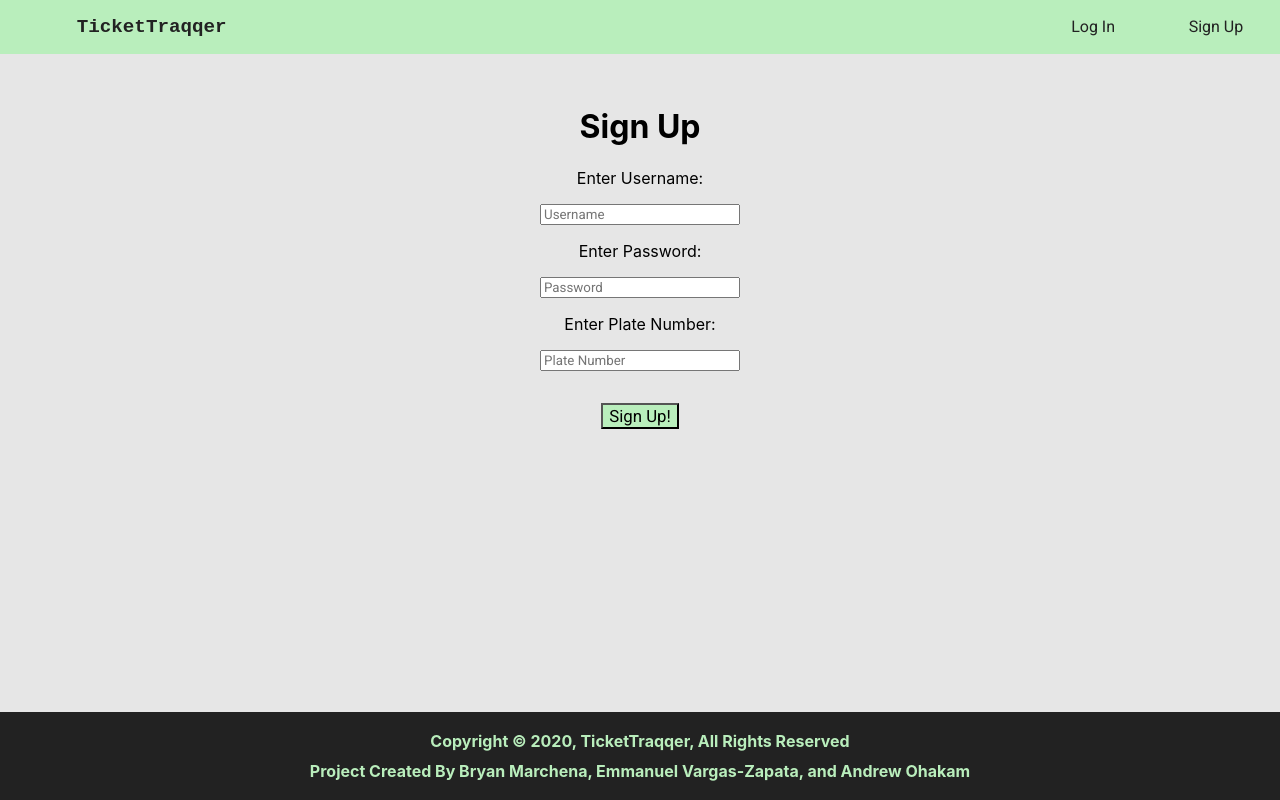
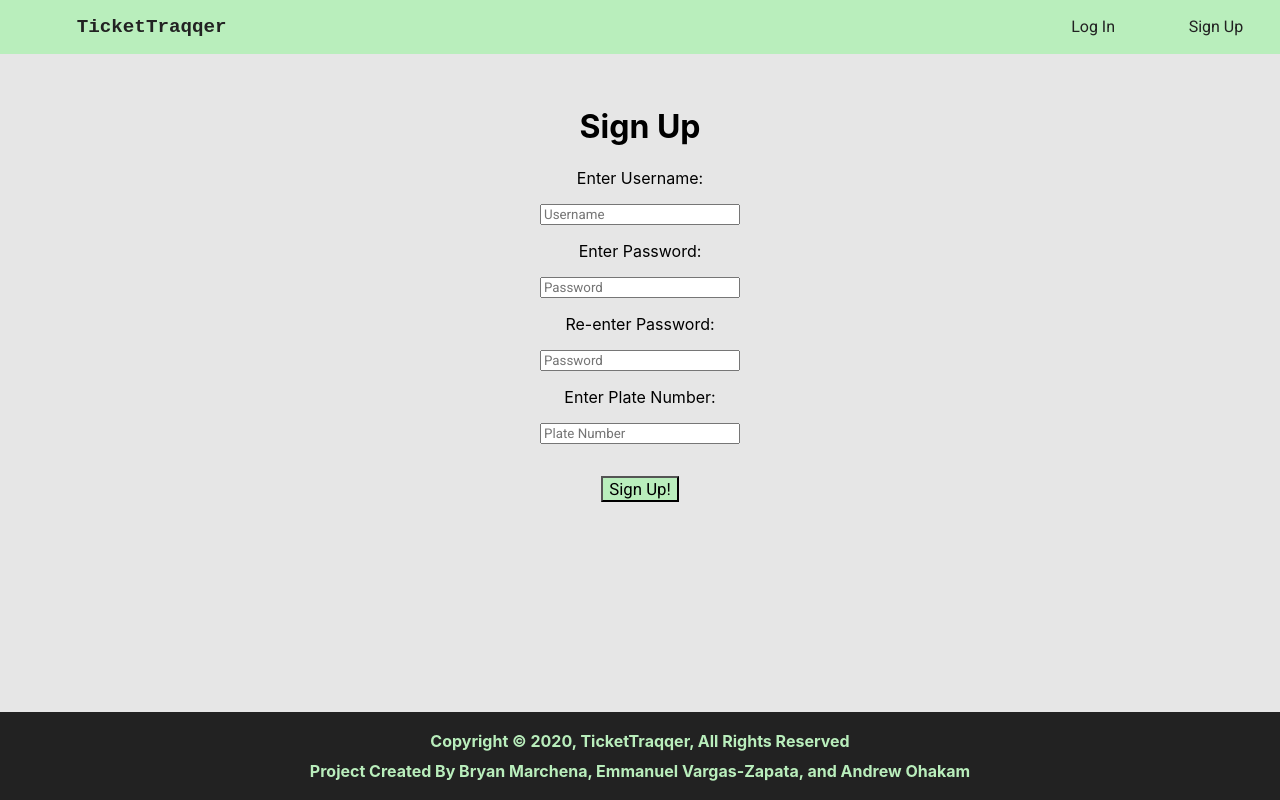
Before and after one commit to bmarchena/ticket-traqqer, a React (Create React App) app in the folder myapp/: page / in a window 1280 px wide. Both pictures are taken after a click on the link "Sign Up". Built offline with nearby package versions, Linux system fonts and the light colour scheme; no server answers.

Commit message:
Add password check function

```diff
--- a/myapp/src/App.css
+++ b/myapp/src/App.css
@@ -136,7 +136,7 @@ button{
 
 .phantom{
   display: block;
-  padding: 7rem;
+  padding: 5rem;
   height: '60px';
   width: '100%';
 }
--- a/myapp/src/App.js
+++ b/myapp/src/App.js
@@ -136,15 +136,29 @@ class App extends Component {
 
     let username = document.getElementById('usernameField').value;
     let pass = document.getElementById('passwordField').value;
+    let pass2 = document.getElementById('passwordField2').value;
     let platenum = document.getElementById('plateNumberField').value;
+
+    this.username = username
+    this.plateno = platenum
+
     let ticketCount = 0
     let ticketFine = 0
     if (username === '' || pass === '' || platenum === '') {
       alert("All fields must be filled")
+      document.getElementById('passwordField').value = ''
+      document.getElementById('passwordField2').value = ''
+    }
+    else if(pass != pass2){
+      alert('Passwords do not match. Please try again')
+      document.getElementById('passwordField').value = ''
+      document.getElementById('passwordField2').value = ''
     }
     else {
-      console.log(platenum)
       console.log(this.state.items[0].plate)
+      console.log(this.state.items[1].plate)
+      console.log(this.state.items[2].plate)
+      console.log(this.state.items[3].plate)
 
       let validPlate = false
       for (let i = 0; i < this.state.items.length; i++) {
@@ -174,11 +188,10 @@ class App extends Component {
           .then((myJson) => {
             console.log(myJson);
           });
-        this.setState({
-          job: 'Account Home',
-          count: ticketCount,
-          currentUser: username,
-          currentPlate: platenum
+
+          window.alert("Sign-up successful! Please log in.")
+          this.setState({
+          job: 'User Profile'
         })
       }
       else {
@@ -186,13 +199,20 @@ class App extends Component {
       }
     }
 
-    window.alert("Sign-up successful! Please log in.")
+  }
 
-    this.setState({
-      job: 'User Login'
-    })
+  homeButtons = () => {
+    if (this.state.loggedIn === false) {
+      return (
+        <div>
+          <button onClick={this.userLogin}>Log In</button>
+          <button onClick={this.guest}>Continue As Guest</button>
+        </div>
+      )
+    }
+  }
 
-  }
+
 
   navBar = () => {
     if (this.state.loggedIn === false) {
@@ -238,9 +258,10 @@ class App extends Component {
   }
 
   render() {
-    let { job, count, currentUser, currentPlate, navBar, footer, fineAmount } = this.state
+    let { job, count, currentUser, currentPlate, navBar, footer, homeButtons, fineAmount } = this.state
     navBar = this.navBar()
     footer = this.footer()
+    homeButtons = this.homeButtons()
 
     if (job === 'Home Page') {
       return (
@@ -250,8 +271,7 @@ class App extends Component {
           <img src={logo} alt='nyc' width='500' height='333' />
           <h3>Here at TicketTraqqer, we help users manage their parking and camera violation tickets with ease.<br /><br />
             These violations in New York City are public and we have made it simple for you to search for a specific ticket with just your summons number. You can even create an account to track your tickets and stay up to date on paying your fine.</h3>
-          <button onClick={this.userLogin}>Log In</button>
-          <button onClick={this.guest}>Continue As Guest</button>
+            {homeButtons}
           {footer}
         </div>
       );
@@ -350,7 +370,9 @@ class App extends Component {
         <div className="App">
           {navBar}
           <UserProfile user={this.username} plate={this.plateno}/>
+          {footer}
         </div>
+
       )
     }
 
--- a/myapp/src/UserProfile.js
+++ b/myapp/src/UserProfile.js
@@ -8,7 +8,7 @@ class UserProfile extends Component{
         return (
             <div className="userProfile">
                 <div className="userProfileHeading">
-                <p>Hello, {this.props.user}! You currently have <strong>5</strong> recorded violations on plate no. {this.props.plate}.</p>
+                <p>Hello, <strong>{this.props.user}</strong>! You currently have <strong>5</strong> recorded violations on plate no. <strong>{this.props.plate}.</strong></p>
                 <p>Here are your recorded violations, by most recent:</p>
                 </div>
                 <div className="userProfileViolations">
@@ -18,6 +18,7 @@ class UserProfile extends Component{
                     <ViolationCard violationDate="9/2/2019" violationType="EXPIRED MUNI MTR" violationTime="12:00AM" violationFine="55" violationSummons="http://nycserv.nyc.gov/NYCServWeb/ShowImage?searchID=VDBSQk1FMUVUWHBQVkdjeVQwRTlQUT09&locationName=_____________________" />
                     <ViolationCard violationDate="6/2/2019" violationType="NO STOPPING" violationTime="12:00AM" violationFine="55" violationSummons="http://nycserv.nyc.gov/NYCServWeb/ShowImage?searchID=VDBSQk1FMUVUWHBQVkdjeVQwRTlQUT09&locationName=_____________________"/>
                 </div>
+                <h1>Pay your fine <a href="https://secure24.ipayment.com/NYCPayments/nycbookmark.htm" target="_blank">here.</a></h1>
             </div>
         )
     }
--- a/myapp/src/signUp.js
+++ b/myapp/src/signUp.js
@@ -17,6 +17,8 @@ class SignUp extends Component {
                     <input id="usernameField" type="text" placeholder="Username" />
                     <label>Enter Password: </label>
                     <input id="passwordField" type="password" placeholder="Password" />
+                    <label>Re-enter Password: </label>
+                    <input id="passwordField2" type="password" placeholder="Password" />
                     <label>Enter Plate Number: </label>
                     <input id="plateNumberField" type="text" placeholder="Plate Number" />
                     <button onClick={this.props.checkInput}>Sign Up!</button>
```
Also changed, not shown: 1 other file (tests, documents, lock files or other folders).
